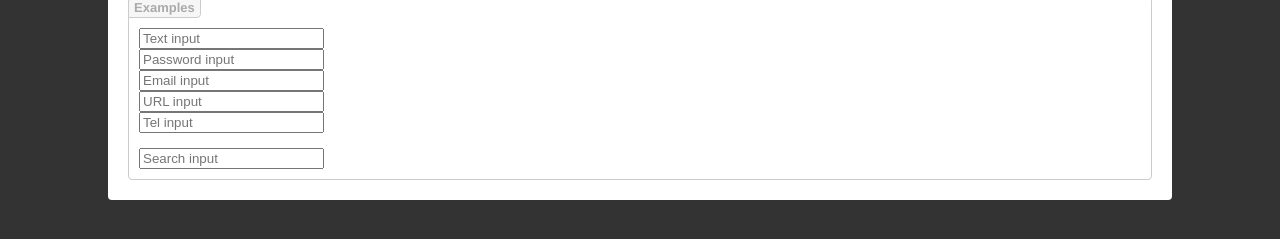
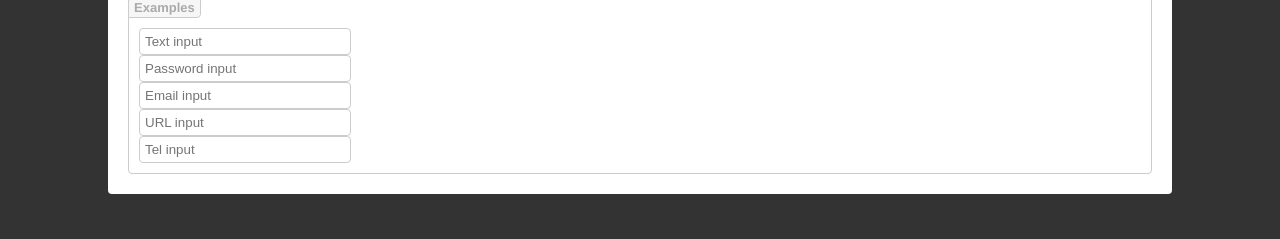
Before and after one commit to lukevers/focus, a plain HTML site: page index.html in a window 1280 px wide. Shown: the part 543-782 px from the top of the page. Drawn offline with Linux system fonts and the light colour scheme.

Commit message:
Styled input text types of forms.
Not sure if I like it yet. Need to
think it over.

```diff
--- a/focus.css
+++ b/focus.css
@@ -47,3 +47,28 @@ h5 {
 h6 {
 	font-size: 16px;
 }
+
+/*
+==============================
+          INPUT
+==============================
+*/
+
+input {
+	border: 1px solid #CCC;
+	-webkit-border-radius: 4px;
+	-moz-border-radius: 4px;
+	border-radius: 4px;
+	padding: 5px;
+	outline: none;
+
+	-webkit-transition: all .3s ease-in;
+    -moz-transition: all .3s ease-in;
+    transition: all .3s ease-in;
+}
+
+input:focus {
+	border: 1px solid #DDD;
+	background-color: #F9F9F9;
+	box-shadow: inset -1px -1px 2px #EEE;
+}
--- a/index.css
+++ b/index.css
@@ -16,6 +16,10 @@ body {
 	-moz-border-radius: 4px;
 	border-radius: 4px;
 	margin-bottom: 25px;
+}
+
+input {
+	width: 200px;
 }
 
 /*
--- a/index.html
+++ b/index.html
@@ -30,9 +30,7 @@
             <input type="password" placeholder="Password input"/><br/>
             <input type="email" placeholder="Email input"/><br/>
             <input type="url" placeholder="URL input"/><br/>
-            <input type="tel" placeholder="Tel input"/><br/>
-            <br/>
-            <input type="search" placeholder="Search input"/>
+            <input type="tel" placeholder="Tel input"/>
         </div>
     </div>
 </body>
```
